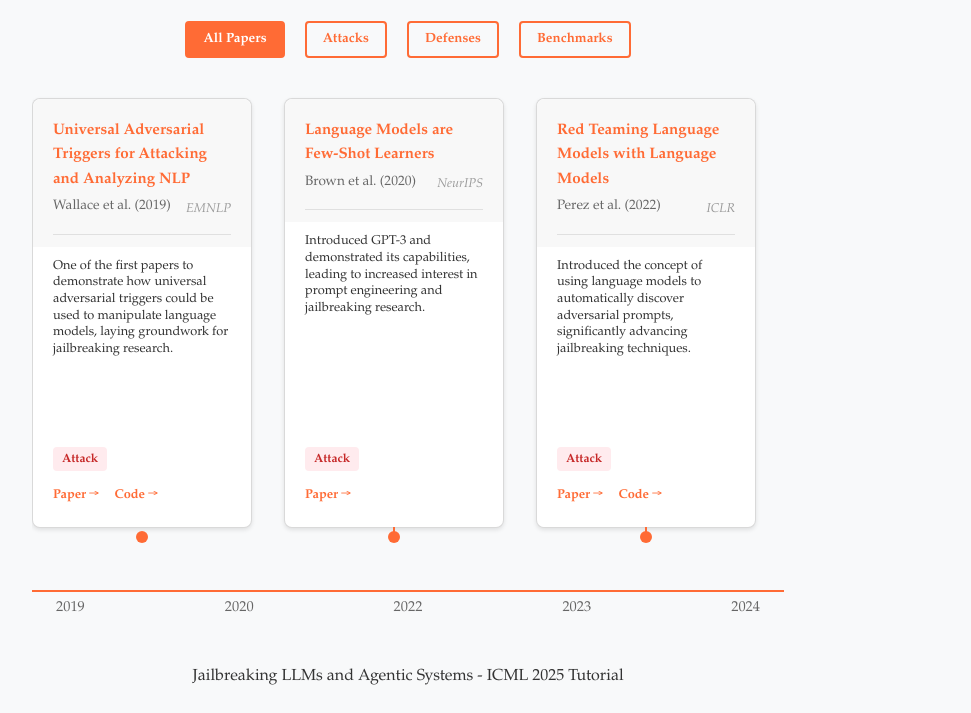
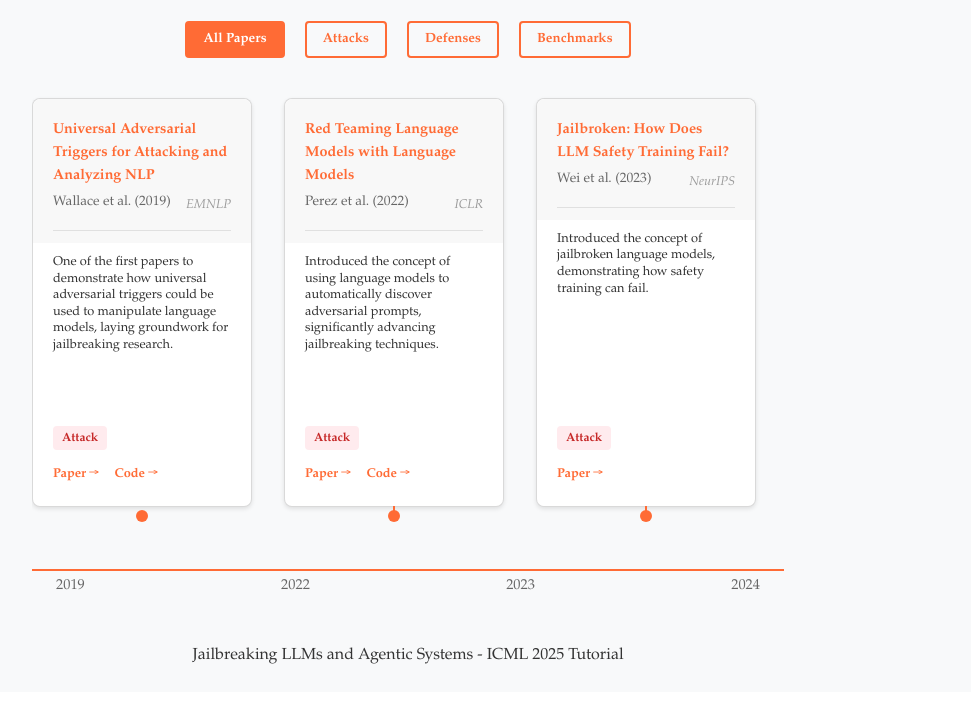
Before and after one commit to jailbreak-tutorial/jailbreak-tutorial.github.io, a plain HTML site: page reading-list.html in a window 1280 px wide. Shown: the part 203-916 px from the top of the page, without its empty margins (232-1203 px from the left). After the commit the page ends 895 px from the top, so only its background shows below. Drawn offline with nearby package versions, Linux system fonts and the light colour scheme.

Commit message:
added more papers to reading list

```diff
--- a/papers.json
+++ b/papers.json
@@ -13,17 +13,6 @@
       }
     },
     {
-      "title": "Language Models are Few-Shot Learners",
-      "authors": "Brown et al.",
-      "venue": "NeurIPS",
-      "year": 2020,
-      "abstract": "Introduced GPT-3 and demonstrated its capabilities, leading to increased interest in prompt engineering and jailbreaking research.",
-      "categories": ["attack"],
-      "links": {
-        "paper": "https://arxiv.org/abs/2005.14165"
-      }
-    },
-    {
       "title": "Red Teaming Language Models with Language Models",
       "authors": "Perez et al.",
       "venue": "ICLR",
@@ -36,9 +25,20 @@
       }
     },
     {
-      "title": "Not what you've signed up for: Compromising Real-World LLM-Integrated Applications with Indirect Prompt Injection",
+      "title": "Jailbroken: How Does LLM Safety Training Fail?",
+      "authors": "Wei et al.",
+      "venue": "NeurIPS",
+      "year": 2023,
+      "abstract": "Introduced the concept of jailbroken language models, demonstrating how safety training can fail.",
+      "categories": ["attack"],
+      "links": {
+        "paper": "https://arxiv.org/abs/2307.02483"
+      }
+    },
+    {
+      "title": "Compromising Real-World LLM-Integrated Applications with Indirect Prompt Injection",
       "authors": "Greshake et al.",
-      "venue": "arXiv",
+      "venue": "AISec",
       "year": 2023,
       "abstract": "Demonstrated how indirect prompt injection attacks could compromise LLM-integrated applications, expanding the scope of jailbreaking research.",
       "categories": ["attack"],
@@ -59,6 +59,17 @@
       }
     },
     {
+      "title": "Baseline Defenses for Adversarial Attacks Against Aligned Language Models",
+      "authors": "Jain et al.",
+      "venue": "arXiv",
+      "year": 2023,
+      "abstract": "Proposed defense mechanisms against jailbreaking attacks, including perplexity filtering and adversarial training.",
+      "categories": ["defense"],
+      "links": {
+        "paper": "https://arxiv.org/abs/2309.00614"
+      }
+    },
+    {
       "title": "SmoothLLM: Defending Large Language Models Against Jailbreaking Attacks",
       "authors": "Robey et al.",
       "venue": "TMLR",
@@ -68,17 +79,6 @@
       "links": {
         "paper": "https://arxiv.org/abs/2310.03684",
         "code": "https://github.com/arobey1/smooth-llm"
-      }
-    },
-    {
-      "title": "Defending Against Alignment-Breaking Attacks via Robustly Aligned LLM",
-      "authors": "Jain et al.",
-      "venue": "arXiv",
-      "year": 2023,
-      "abstract": "Proposed defense mechanisms against jailbreaking attacks, marking a shift towards more robust safety measures.",
-      "categories": ["defense"],
-      "links": {
-        "paper": "https://arxiv.org/abs/2309.14348"
       }
     },
     {
@@ -94,6 +94,18 @@
       }
     },
     {
+      "title": "HarmBench: A Standardized Evaluation Framework for Automated Red Teaming and Robust Refusal",
+      "authors": "Mazeika et al.",
+      "venue": "ICML",
+      "year": 2024,
+      "abstract": "Introduced a standardized evaluation framework for automated red teaming and robust refusal, providing a benchmark for evaluating the robustness of LLMs.",
+      "categories": ["benchmark"],
+      "links": {
+        "paper": "https://arxiv.org/abs/2402.04249",
+        "code": "https://github.com/centerforaisafety/HarmBench"
+      }
+    },
+    {
       "title": "JailbreakBench: An Open Benchmark for Jailbreaking Large Language Models",
       "authors": "Chao et al.",
       "venue": "NeurIPS",
@@ -106,14 +118,39 @@
       }
     },
     {
-      "title": "Jailbreaking as a Reward Misspecification Problem",
-      "authors": "Rafailov et al.",
-      "venue": "arXiv",
+      "title": "Jailbreaking Leading Safety-Aligned LLMs with Simple Adaptive Attacks",
+      "authors": "Andriushchenko et al.",
+      "venue": "ICLR",
       "year": 2024,
-      "abstract": "Framed jailbreaking as a reward misspecification problem, providing new insights into the fundamental causes of alignment failures.",
+      "abstract": "Introduced a simple adaptive attack that can jailbreak leading safety-aligned LLMs.",
       "categories": ["attack"],
       "links": {
-        "paper": "https://arxiv.org/abs/2402.16427"
+        "paper": "https://arxiv.org/abs/2404.02151",
+        "code": "https://github.com/tml-epfl/llm-adaptive-attacks"
+      }
+    },
+    {
+      "title": "Improving Alignment and Robustness with Circuit Breakers",
+      "authors": "Zou et al.",
+      "venue": "NeurIPS",
+      "year": 2024,
+      "abstract": "Proposed the circuit breaker defense that uses representation engineering to fine-tune LLMs to be more robust against jailbreaking attacks.",
+      "categories": ["defense"],
+      "links": {
+        "paper": "https://arxiv.org/abs/2406.04313",
+        "code": "https://github.com/GraySwanAI/circuit-breakers"
+      }
+    },
+    {
+      "title": "Jailbreaking LLM-Controlled Robots",
+      "authors": "Robey et al.",
+      "venue": "ICRA",
+      "year": 2024,
+      "abstract": "Demonstrated that robots controlled by LLMs can be jailbroken to perform dangerous actions in the physical world.",
+      "categories": ["attack"],
+      "links": {
+        "paper": "https://arxiv.org/abs/2410.13691",
+        "code": "https://github.com/arobey1/robopair"
       }
     }
   ]
--- a/reading-list.html
+++ b/reading-list.html
@@ -80,7 +80,9 @@
 
             div.innerHTML = `
                 <div class="paper-header">
-                    <div class="paper-title">${paper.title}</div>
+                    <div class="paper-title">
+                        <a href="${paper.links.paper}" target="_blank" style="color: inherit; text-decoration: none;">${paper.title}</a>
+                    </div>
                     <div class="paper-meta">
                         <span class="paper-authors">${paper.authors} (${paper.year})</span>
                         <span class="paper-venue">${paper.venue}</span>
--- a/style.css
+++ b/style.css
@@ -232,7 +232,7 @@ body {
 
 .paper-title {
     color: var(--primary-orange);
-    font-size: 1.0rem;
+    font-size: 0.5rem;
     margin-bottom: 0.5rem;
     font-weight: bold;
 }
@@ -266,7 +266,7 @@ body {
 .paper-abstract {
     font-size: 0.8rem;
     line-height: 1.3;
-    margin-bottom: 0.75rem;
+    margin-bottom: 0.3rem;
     padding-bottom: 5rem;
 }
 
@@ -478,7 +478,7 @@ em strong {
 .panel-header {
     background: var(--primary-orange);
     color: white;
-    padding: 0.75rem 1rem;
+    padding: 0.55rem 1rem;
     display: flex;
     justify-content: space-between;
     align-items: center;
@@ -531,7 +531,7 @@ em strong {
     font-weight: bold;
     color: var(--primary-orange);
     margin-bottom: 0.25rem;
-    font-size: 0.95rem;
+    font-size: 0.9rem;
 }
 
 .paper-authors {
```
